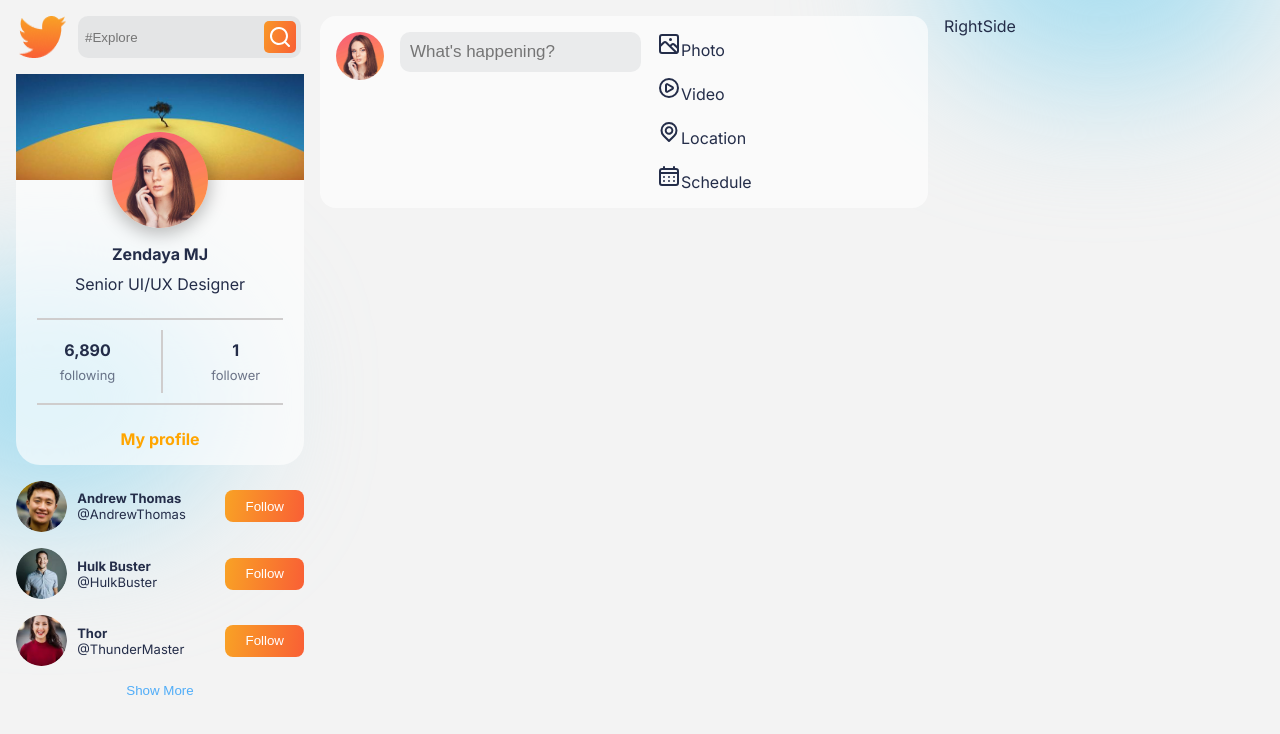
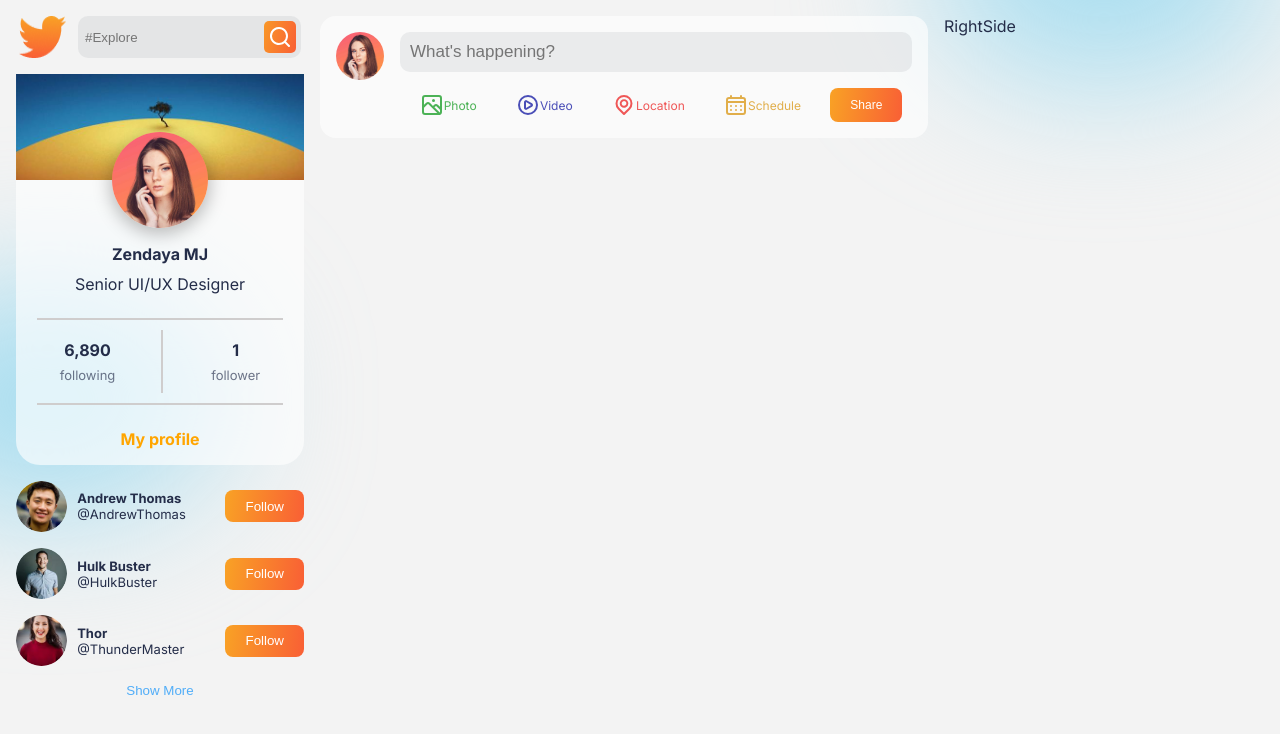
Before and after one commit to GalyaIT/Socialbook, a React (Create React App) app in the folder client/: page / in a window 1280 px wide. Shown: the top 734 px of the page. Built offline with nearby package versions, Linux system fonts and the light colour scheme.

Commit message:
completed PostShare component -FE

```diff
--- a/client/src/components/followersCard/FollowersCard.js
+++ b/client/src/components/followersCard/FollowersCard.js
@@ -35,9 +35,9 @@
     // </div>
     <div className="FollowersCard">
 
-      {Followers.slice(0, itemsToShow).map((follower, id) =>
+      {Followers.slice(0, itemsToShow).map((follower, index) =>
 
-            <div className="follower">
+            <div key={index} className="follower">
             <div>
                 <img src={follower.img} alt="" className='followerImage' />
                 <div className="name">
--- a/client/src/components/postShare/PostShare.css
+++ b/client/src/components/postShare/PostShare.css
@@ -14,6 +14,7 @@
 .PostShare>div{
    display: flex;
    flex-direction: column;
+   width: 90%;
    gap: 1rem;
 }
 .PostShare>div>input{
@@ -27,4 +28,35 @@
 
 .postOptions{
     display: flex;
+    justify-content: space-around;
 }
+.option{
+    display: flex;
+    align-items: center;
+    justify-content: center;
+    padding: 5px 10px 5px 10px;
+    border-radius: 10px;
+    font-size: 12px;
+}
+.option:hover{
+    cursor: pointer;
+}
+.ps-button{
+    padding: 5px 20px 5px 20px;
+    font-size: 12px;
+}
+.previewImage{
+    position: relative;
+}
+.previewImage>img{
+    width: 100%;
+    max-height: 20rem;
+    border-radius: 0.5rem;
+    object-fit: cover;
+}
+.previewImage>svg{
+    position: absolute;
+    right: 1rem;
+    top: 0.5rem;
+    cursor: pointer;
+}
--- a/client/src/components/postShare/PostShare.js
+++ b/client/src/components/postShare/PostShare.js
@@ -1,4 +1,4 @@
-import React from "react";
+import React, {useState, useRef} from "react";
 import "./PostShare.css";
 import ProfileImage from "../../img/profileImg.jpg";
 import {
@@ -6,32 +6,63 @@
   UilPlayCircle,
   UilLocationPoint,
   UilSchedule,
+  UilTimes
 } from "@iconscout/react-unicons";
 
 const PostShare = () => {
+
+const[image, setImage]=useState(null);
+const imageRef = useRef();
+
+const onImageChange = (event) => {
+  if (event.target.files && event.target.files[0]) {
+    let img = event.target.files[0];
+    setImage({
+      image: URL.createObjectURL(img),
+    });
+  }
+};
+
   return (
     <div className="PostShare">
       <img src={ProfileImage} alt="profileImage" />
       <div>
         <input type="text" placeholder="What's happening?" />
-      </div>
-      <div className="postOptions">
-        <div className="option">
+        <div className="postOptions">
+        <div className="option"
+        style={{color:"var(--photo)"}}
+        onClick={()=>imageRef.current.click()}>
           <UilScenery />
           Photo
         </div>
-        <div className="option">
+        <div className="option"
+         style={{color:"var(--video)"}}>
           <UilPlayCircle />
           Video
         </div>
-        <div className="option">
+        <div className="option"
+         style={{color:"var(--location)"}}>
           <UilLocationPoint />
           Location
         </div>
-        <div className="option">
+        <div className="option"
+         style={{color:"var(--shedule)"}}>
           <UilSchedule />
           Schedule
         </div>
+        <button className="button ps-button">Share</button>
+        <div style={{display:"none"}}>
+          <input type="file" name="myImage" ref={imageRef} onChange={onImageChange} />
+        </div>
+      </div>
+      {image && (
+
+<div className="previewImage">
+  <UilTimes onClick={()=>setImage(null)}/>
+  <img src={image.image} alt="" />
+</div>
+
+)}
       </div>
     </div>
   );
--- a/client/src/index.js
+++ b/client/src/index.js
@@ -1,11 +1,17 @@
 import React from "react";
-import ReactDOM from "react-dom";
+// import ReactDOM from "react-dom";
 import App from "./App";
 
-ReactDOM.render(
-  <App/>,
-  document.getElementById("root")
-);
+// ReactDOM.render(
+//   <App/>,
+//   document.getElementById("root")
+// );
+
+import { createRoot } from 'react-dom/client';
+const container = document.getElementById('root');
+const root = createRoot(container); // createRoot(container!) if you use TypeScript
+root.render(<App />);
+
 // If you want to start measuring performance in your app, pass a function
 // to log results (for example: reportWebVitals(console.log))
 // or send to an analytics endpoint. Learn more: https://bit.ly/CRA-vitals
```
